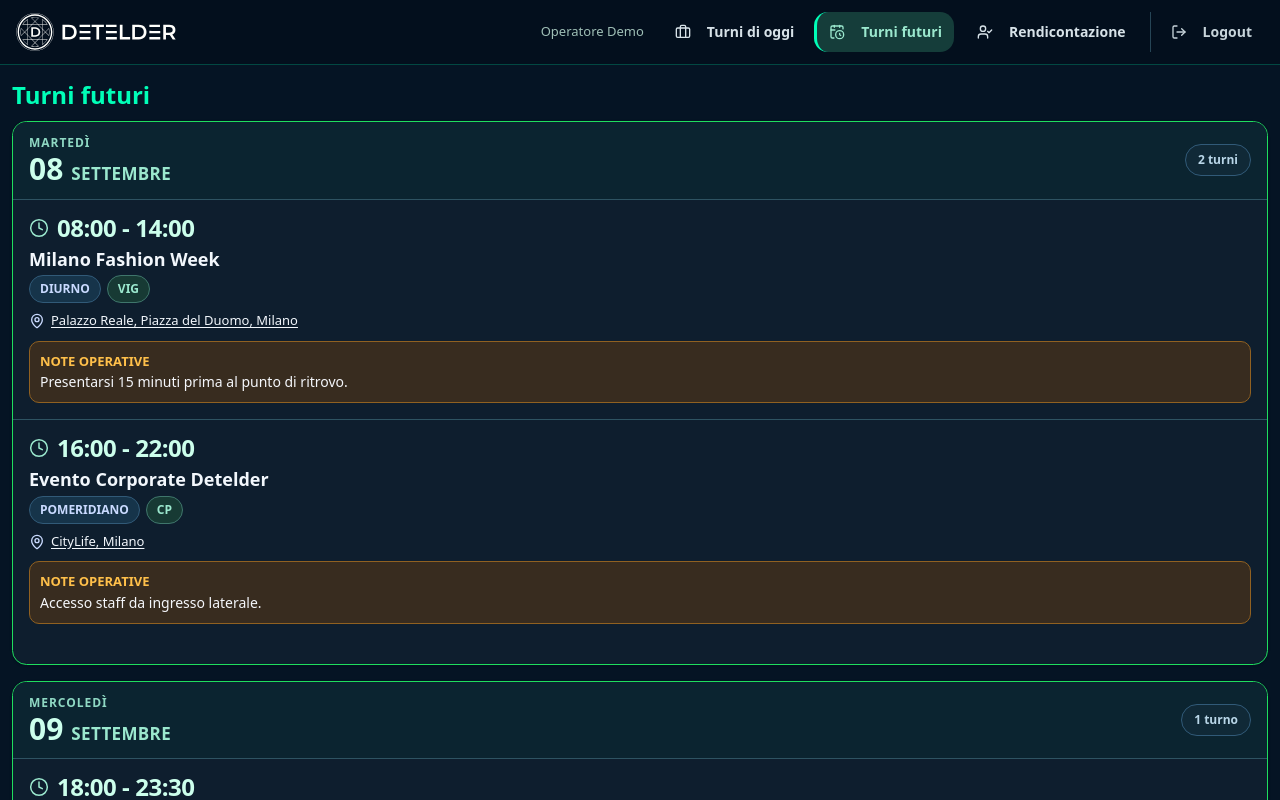
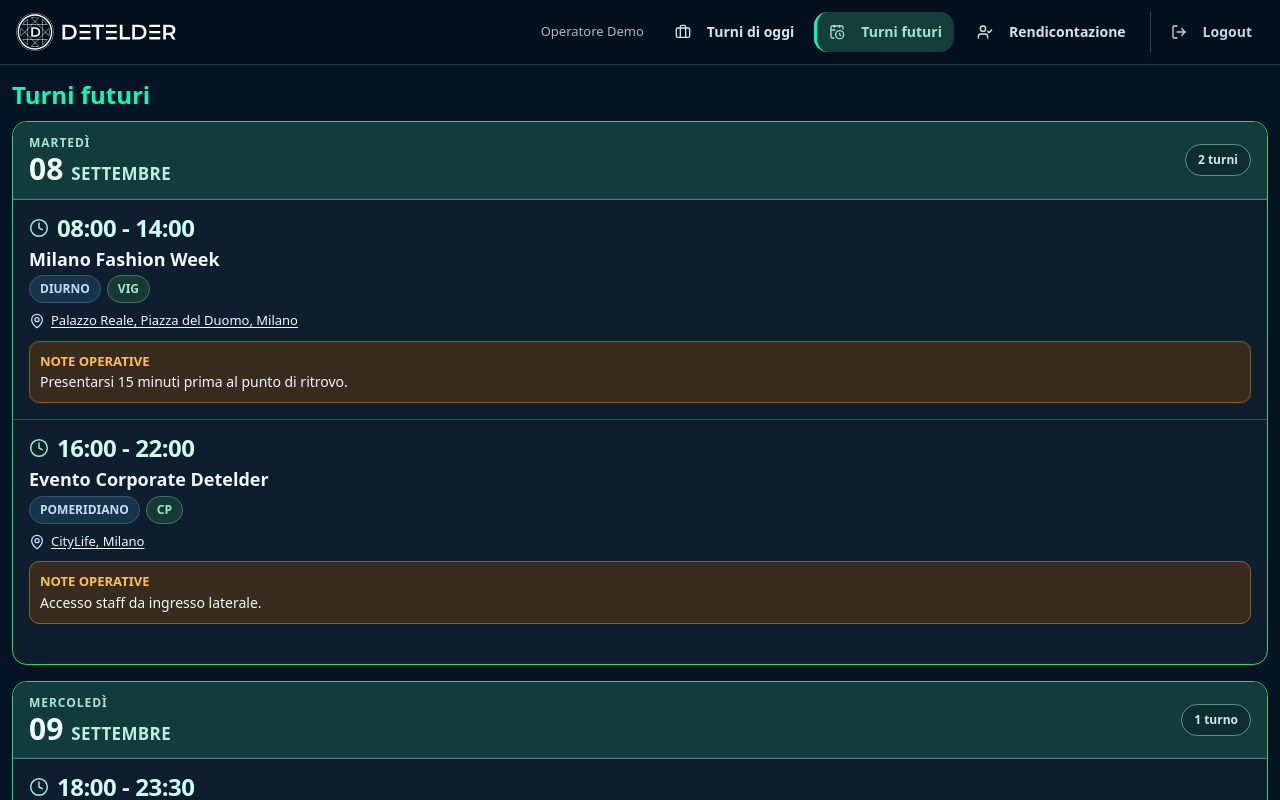
Before and after one commit to MarsOTA/detelder-operator-preview, a React (Vite) app: page /operator/turniFuturi in a window 1280 px wide. Shown: the top 800 px of the page. Built offline with nearby package versions, Linux system fonts and the light colour scheme.

Commit message:
Rafforza fascia data nei turni futuri

```diff
--- a/src/pages/operatore/turniFuturi.tsx
+++ b/src/pages/operatore/turniFuturi.tsx
@@ -94,22 +94,22 @@ const turniFuturi = () => {
       {gruppiTurni.map(([dataTurno, turniGiorno])=>(
         <Card className="turni-futuri-card overflow-hidden" key={dataTurno}>
           <CardContent className="p-0">
-            <div className="flex min-h-[74px] w-full items-center justify-between gap-4 border-b border-[#2e5362] bg-[#0b2430] px-4 py-3">
+            <div className="flex min-h-[74px] w-full items-center justify-between gap-4 border-b border-[#4f8278] bg-[#123b3b] px-4 py-3 shadow-[inset_0_-1px_0_rgba(155,232,206,0.08)]">
               <div className="min-w-0 flex-1">
-                <div className="text-[12px] font-bold uppercase tracking-[0.08em] text-[#8fd8c3]">
+                <div className="text-[12px] font-bold uppercase tracking-[0.08em] text-[#a7e6d2]">
                   {formatWeekday(dataTurno)}
                 </div>
                 <div className="mt-0.5 flex items-baseline gap-2">
-                  <span className="text-[30px] font-extrabold leading-none text-[#ccffec]">
+                  <span className="text-[30px] font-extrabold leading-none text-[#f2fffb]">
                     {formatDay(dataTurno)}
                   </span>
-                  <span className="truncate text-[17px] font-bold uppercase tracking-[0.02em] text-[#9be8ce]">
+                  <span className="truncate text-[17px] font-bold uppercase tracking-[0.02em] text-[#b9f1df]">
                     {formatMonthLong(dataTurno)}
                   </span>
                 </div>
               </div>
 
-              <div className="shrink-0 rounded-full border border-[#315a78] bg-[#102937] px-3 py-1.5 text-[12px] font-semibold text-[#b9d6e8]">
+              <div className="shrink-0 rounded-full border border-[#5b9186] bg-[#0d2d31] px-3 py-1.5 text-[12px] font-semibold text-[#ccefe5]">
                 {turniGiorno.length} {turniGiorno.length === 1 ? 'turno' : 'turni'}
               </div>
             </div>
```
